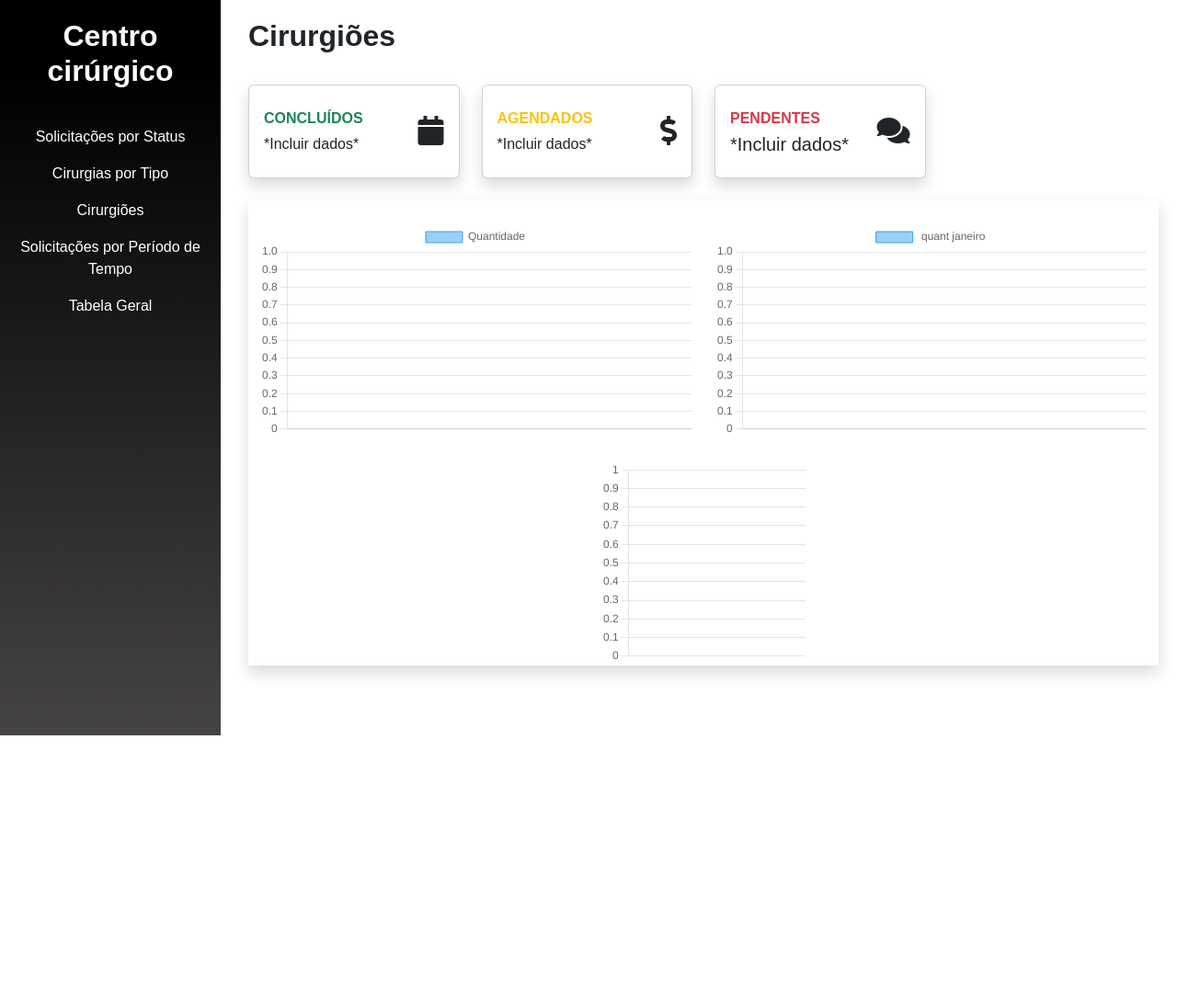
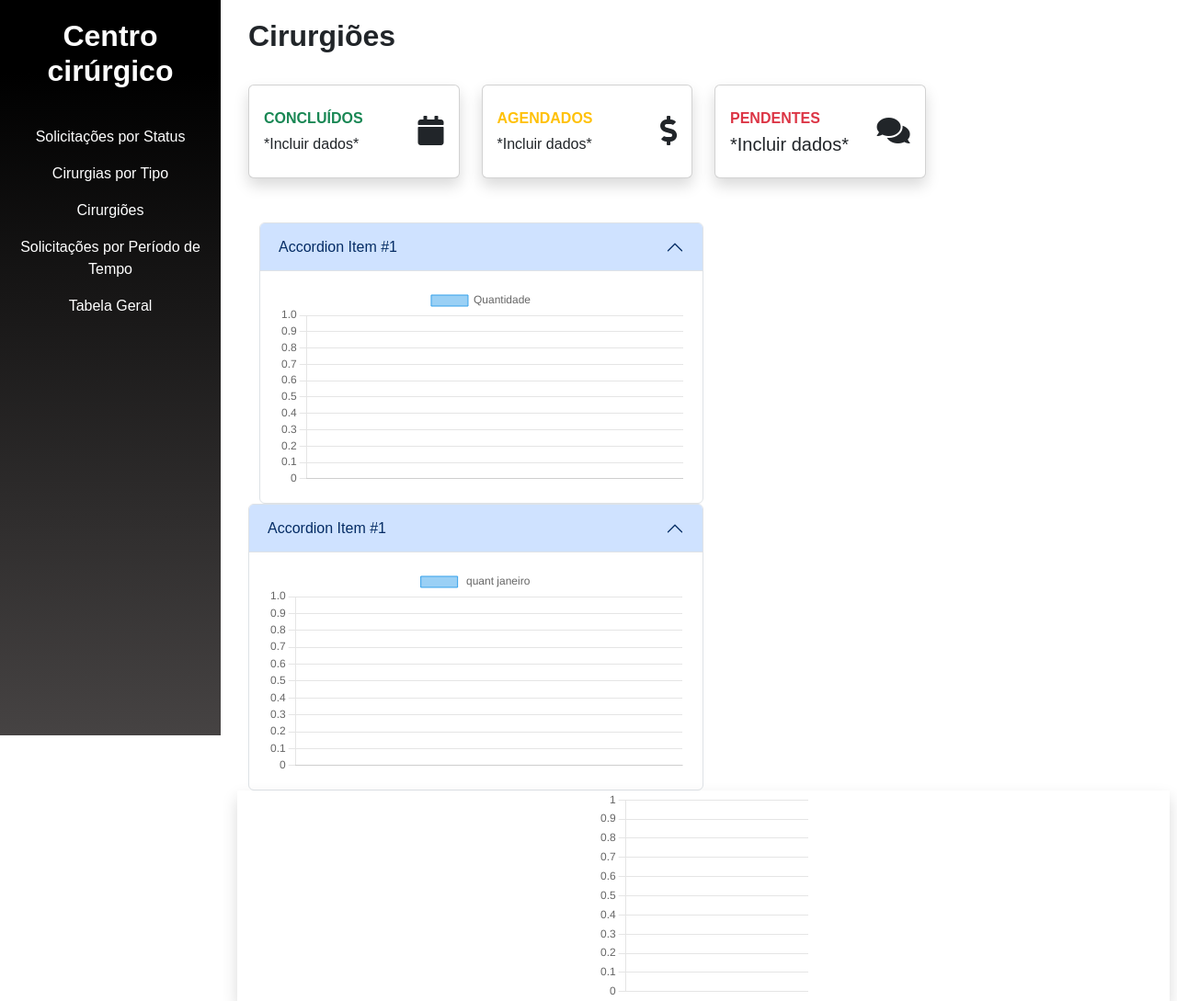
Before and after one commit to vitpinheiro/centrocirurgico, a PHP site: page /cirurgioes.php in a window 1280 px wide. Shown: the whole page at 92% size. Before the commit the page ends 800 px from the top, so only its background shows below. Run offline with PHP 8.4, Linux system fonts and the light colour scheme; data that the repository does not hold is empty; some libraries are stand-ins or nearby versions.

Commit message:
Organizando os accordions

```diff
--- a/cirurgioes.php
+++ b/cirurgioes.php
@@ -21,7 +21,12 @@ $quantidade_json = json_encode($quantidade);
     <meta charset="UTF-8">
     <meta name="viewport" content="width=device-width, initial-scale=1.0">
     <title>Document</title>
-    <link href="https://cdn.jsdelivr.net/npm/bootstrap@5.3.3/dist/css/bootstrap.min.css" rel="stylesheet" integrity="sha384-QWTKZyjpPEjISv5WaRU9OFeRpok6YctnYmDr5pNlyT2bRjXh0JMhjY6hW+ALEwIH" crossorigin="anonymous">
+    <link rel="icon" href="img\Logobordab.png" type="image/x-icon">
+
+    <link rel="stylesheet" href="node_modules/bootstrap/dist/css/bootstrap.min.css">
+    <link rel="stylesheet" href="node_modules\sweetalert2\dist\sweetalert2.min.css">
+    <link rel="stylesheet" href="style.css">
+    <link rel="stylesheet" href="node_modules\font-awesome\css\font-awesome.min.css">
 
     <link href="vendor/fontawesome-free/css/all.min.css" rel="stylesheet" type="text/css">
 
@@ -278,26 +283,44 @@ body, html {
                     </div>
 <!--  -->
 <main>
-  <div class="container align-items-center justify-content-center shadow">
-    <div class="row">
+  <div class="container">
 
-    <div class="row">
-    <div class="col-md-12 text-center">
-    </div>
-</div>
+
  <br>
 
-    <div class="col-lg-6 col-xs-12">
-        <canvas class="charts" id="myChart" ></canvas>
-    </div>
+ <div class="col-6 accordion" id="accordionPanelsStayOpenExample">
+    <div class="accordion-item">
+      <h2 class="accordion-header">
+        <button class="accordion-button" type="button" data-bs-toggle="collapse" data-bs-target="#panelsStayOpen-collapseOne" aria-expanded="true" aria-controls="panelsStayOpen-collapseOne">
+          Accordion Item #1
+        </button>
+      </h2>
 
-    <div class="col-lg-6 col-xs-12">
+      <div id="panelsStayOpen-collapseOne" class="accordion-collapse collapse show">
+        <div class="accordion-body">
+              <canvas class="charts" id="myChart" ></canvas>
+        </div>
+      </div>
+  </div>
+</div>
+</div>
+<div class="accordion" id="accordionPanelsStayOpenExample">
+    <div class=" col-6 accordion-item">
+      <h2 class="accordion-header">
+        <button class="accordion-button" type="button" data-bs-toggle="collapse" data-bs-target="#panelsStayOpen-collapseOne" aria-expanded="true" aria-controls="panelsStayOpen-collapseOne">
+          Accordion Item #1
+        </button>
+      </h2>
+
+      <div id="panelsStayOpen-collapseOne" class="accordion-collapse collapse show">
+        <div class="accordion-body">
           <canvas class="charts" id="myChart3"></canvas>
         </div>
-   </div>
+      </div>
+  </div>
+</div>
 
-    <br>
-    <div class="row justify-content-center">
+    <div class="row justify-content-center shadow">
         <div class="col-lg-3 col-xs-12">
           <canvas  class="charts" id="myChart2"></canvas>
         </div>
@@ -406,8 +429,6 @@ body, html {
 </script>
 
 </body>
-<script src="https://cdn.jsdelivr.net/npm/bootstrap@5.3.3/dist/js/bootstrap.bundle.min.js" integrity="sha384-YvpcrYf0tY3lHB60NNkmXc5s9fDVZLESaAA55NDzOxhy9GkcIdslK1eN7N6jIeHz" crossorigin="anonymous"></script>
-<script src="https://cdn.jsdelivr.net/npm/@popperjs/core@2.11.8/dist/umd/popper.min.js" integrity="sha384-I7E8VVD/ismYTF4hNIPjVp/Zjvgyol6VFvRkX/vR+Vc4jQkC+hVqc2pM8ODewa9r" crossorigin="anonymous"></script>
-<script src="https://cdn.jsdelivr.net/npm/bootstrap@5.3.3/dist/js/bootstrap.min.js" integrity="sha384-0pUGZvbkm6XF6gxjEnlmuGrJXVbNuzT9qBBavbLwCsOGabYfZo0T0to5eqruptLy" crossorigin="anonymous"></script>
-
+<script src="node_modules\@popperjs\core\dist\umd\popper.min.js"></script>
+<script src="node_modules\bootstrap\dist\js\bootstrap.min.js"></script>
 </html>
```
